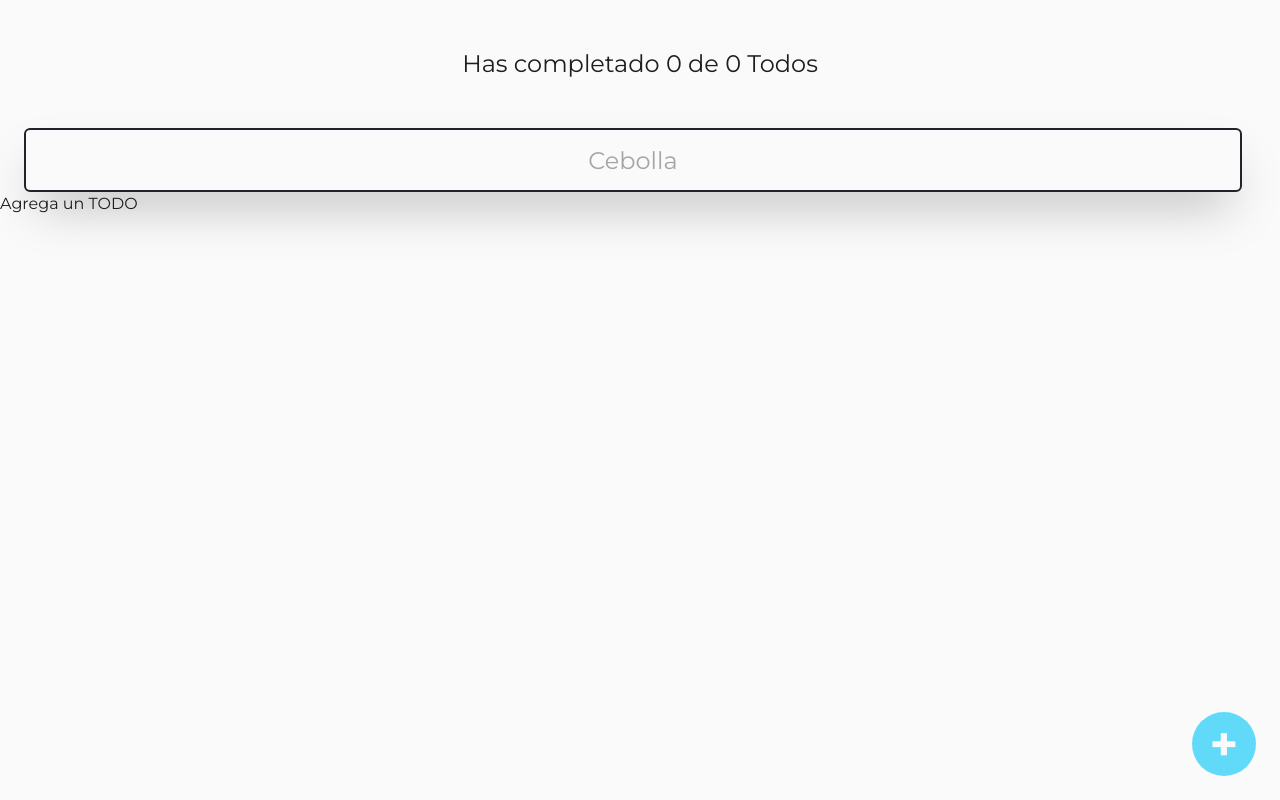
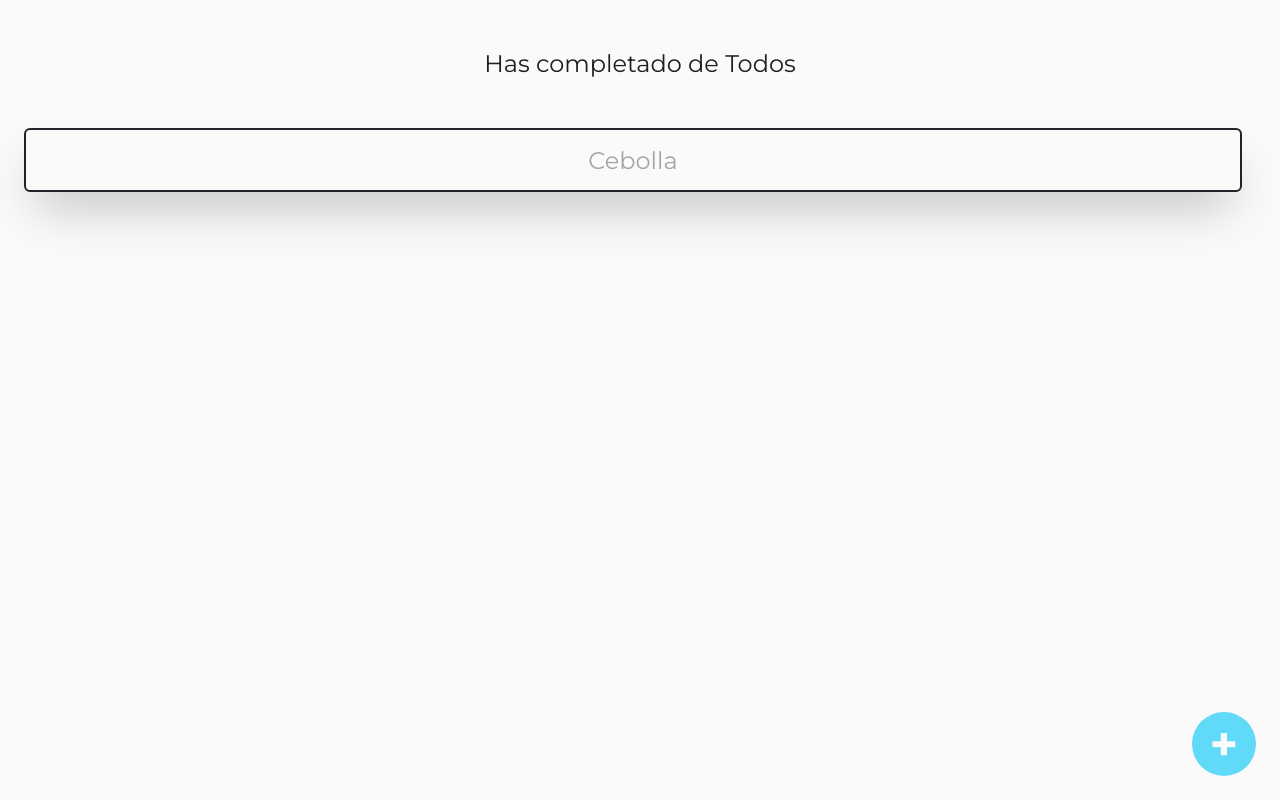
Before and after one commit to LuisArmandoOlmos/react-todo-machine, a React (Create React App) app: page / in a window 1280 px wide. Built offline with nearby package versions, Linux system fonts and the light colour scheme.

Commit message:
Add TodoContexts.jsx TodoProvider.jsx

```diff
--- a/src/App.jsx
+++ b/src/App.jsx
@@ -1,103 +1,10 @@
-import React, { useEffect, useState } from "react";
 import { AppUI } from "./AppUI";
-
-/* const defaulTodos = [
-  { text: "Cortar cebolla", complete: false },
-  { text: "Tomar el curso de intro a reatc", complete: false },
-  { text: "Llorar con la llorona", complete: true },
-]; */
-
-export const useLocalStorage = (itemName, initialValue) => {
-  const [loading, setLoading] = useState(true);
-  const [error, setError] = useState(false);
-  const [item, setItem] = useState(initialValue);
-
-  useEffect(() => {
-    setTimeout(() => {
-      try {
-        const localStorageItem = localStorage.getItem(itemName);
-        let parsedItem;
-
-        if (!localStorageItem) {
-          localStorage.setItem(itemName, JSON.stringify([]));
-          parsedItem = initialValue;
-        } else {
-          parsedItem = JSON.parse(localStorageItem);
-        }
-
-        setItem(parsedItem);
-        setLoading(false);
-      } catch (error) {}
-    }, 1000);
-  }, []);
-
-  const saveItem = (newItem) => {
-    try {
-      const stringifyNewItem = JSON.stringify(newItem);
-      localStorage.setItem(itemName, stringifyNewItem);
-      setItem(newItem);
-    } catch (error) {
-      setError(error);
-    }
-  };
-
-  return {
-    error,
-    item,
-    loading,
-    saveItem,
-  };
-};
+import { TodoProvider } from "./contexts/TodoProvider";
 
 export const App = () => {
-  const {
-    error,
-    item: todoList,
-    loading,
-    saveItem: saveTodoList,
-  } = useLocalStorage("TODOS_V1", []);
-  const [searchValue, setSearchValue] = useState("");
-
-  const totalTodos = todoList.length;
-  const checkTodos = todoList.filter((todo) => !!todo.complete).length;
-
-  let searchTodos = [];
-
-  if (searchValue == "") {
-    searchTodos = todoList;
-  } else {
-    searchTodos = todoList.filter((todo) => {
-      const todoText = todo.text.toLowerCase();
-      const searchValueText = searchValue.toLowerCase();
-      return todoText.includes(searchValueText);
-    });
-  }
-
-  const checkTodo = (text) => {
-    const todoIndex = todoList.findIndex((todo) => todo.text === text);
-    const newTodoList = [...todoList];
-    newTodoList[todoIndex].complete = true;
-    saveTodoList(newTodoList);
-  };
-
-  const deleteTodo = (text) => {
-    const todoIndex = todoList.findIndex((todo) => todo.text === text);
-    const newTodoList = [...todoList];
-    newTodoList.splice(todoIndex, 1);
-    saveTodoList(newTodoList);
-  };
-
   return (
-    <AppUI
-      checkTodo={checkTodo}
-      checkTodos={checkTodos}
-      deleteTodo={deleteTodo}
-      error={error}
-      loading={loading}
-      searchTodos={searchTodos}
-      searchValue={searchValue}
-      setSearchValue={setSearchValue}
-      totalTodos={totalTodos}
-    />
+    <TodoProvider>
+      <AppUI />
+    </TodoProvider>
   );
 };
--- a/src/AppUI.jsx
+++ b/src/AppUI.jsx
@@ -5,36 +5,38 @@ import {
   TodoList,
   TodoSearch,
 } from "./components";
+import { TodoContex } from "./contexts/TodoContext";
 
-export const AppUI = ({
-  loading,
-  error,
-  totalTodos,
-  checkTodos,
-  searchValue,
-  setSearchValue,
-  searchTodos,
+export const AppUI = () => {
+  return (
+    <>
+      <TodoCounter />
+      <TodoSearch />
+      <TodoContex.Consumer>
+        {({
           checkTodo,
           deleteTodo,
-}) => {
-  return (
-    <>
-      <TodoCounter totalTodos={totalTodos} checkTodos={checkTodos} />
-      <TodoSearch searchValue={searchValue} setSearchValue={setSearchValue} />
+          error,
+          loading,
+          searchTodos,
+          totalTodos,
+        }) => (
           <TodoList>
             {error && <p>Ocurrio un error</p>}
             {loading && <p>Cargando...</p>}
             {!loading && totalTodos == 0 && <p>Agrega un TODO</p>}
             {searchTodos.map((todo) => (
               <TodoItem
+                completed={todo.complete}
                 key={todo.text}
-            text={todo.text}
-            completed={todo.complete}
                 onCheckTodo={() => checkTodo(todo.text)}
                 onDeleteTodo={() => deleteTodo(todo.text)}
+                text={todo.text}
               />
             ))}
           </TodoList>
+        )}
+      </TodoContex.Consumer>
       <CreateTodoButton />
     </>
   );
--- /dev/null
+++ b/src/contexts/TodoContext.jsx
@@ -0,0 +1,3 @@
+import { createContext } from "react";
+
+export const TodoContex = createContext();
--- /dev/null
+++ b/src/contexts/TodoProvider.jsx
@@ -0,0 +1,59 @@
+import { useState } from "react";
+import { useLocalStorage } from "../hooks/useLocalStorage";
+import { TodoContex } from "./TodoContext";
+
+export const TodoProvider = ({ children }) => {
+  const {
+    error,
+    item: todoList,
+    loading,
+    saveItem: saveTodoList,
+  } = useLocalStorage("TODOS_V1", []);
+  const [searchValue, setSearchValue] = useState("");
+
+  const totalTodos = todoList.length;
+  const checkTodos = todoList.filter((todo) => !!todo.complete).length;
+
+  let searchTodos = [];
+
+  if (searchValue == "") {
+    searchTodos = todoList;
+  } else {
+    searchTodos = todoList.filter((todo) => {
+      const todoText = todo.text.toLowerCase();
+      const searchValueText = searchValue.toLowerCase();
+      return todoText.includes(searchValueText);
+    });
+  }
+
+  const checkTodo = (text) => {
+    const todoIndex = todoList.findIndex((todo) => todo.text === text);
+    const newTodoList = [...todoList];
+    newTodoList[todoIndex].complete = true;
+    saveTodoList(newTodoList);
+  };
+
+  const deleteTodo = (text) => {
+    const todoIndex = todoList.findIndex((todo) => todo.text === text);
+    const newTodoList = [...todoList];
+    newTodoList.splice(todoIndex, 1);
+    saveTodoList(newTodoList);
+  };
+
+  return (
+    <TodoContex.Provider
+      value={{
+        checkTodo,
+        checkTodos,
+        deleteTodo,
+        error,
+        loading,
+        searchTodos,
+        searchValue,
+        setSearchValue,
+      }}
+    >
+      {children}
+    </TodoContex.Provider>
+  );
+};
--- /dev/null
+++ b/src/hooks/useLocalStorage.js
@@ -0,0 +1,43 @@
+import { useEffect, useState } from "react";
+
+export const useLocalStorage = (itemName, initialValue) => {
+  const [loading, setLoading] = useState(true);
+  const [error, setError] = useState(false);
+  const [item, setItem] = useState(initialValue);
+
+  useEffect(() => {
+    setTimeout(() => {
+      try {
+        const localStorageItem = localStorage.getItem(itemName);
+        let parsedItem;
+
+        if (!localStorageItem) {
+          localStorage.setItem(itemName, JSON.stringify([]));
+          parsedItem = initialValue;
+        } else {
+          parsedItem = JSON.parse(localStorageItem);
+        }
+
+        setItem(parsedItem);
+        setLoading(false);
+      } catch (error) {}
+    }, 1000);
+  }, []);
+
+  const saveItem = (newItem) => {
+    try {
+      const stringifyNewItem = JSON.stringify(newItem);
+      localStorage.setItem(itemName, stringifyNewItem);
+      setItem(newItem);
+    } catch (error) {
+      setError(error);
+    }
+  };
+
+  return {
+    error,
+    item,
+    loading,
+    saveItem,
+  };
+};
```
Lines whose indentation alone changed are shown as unchanged.
